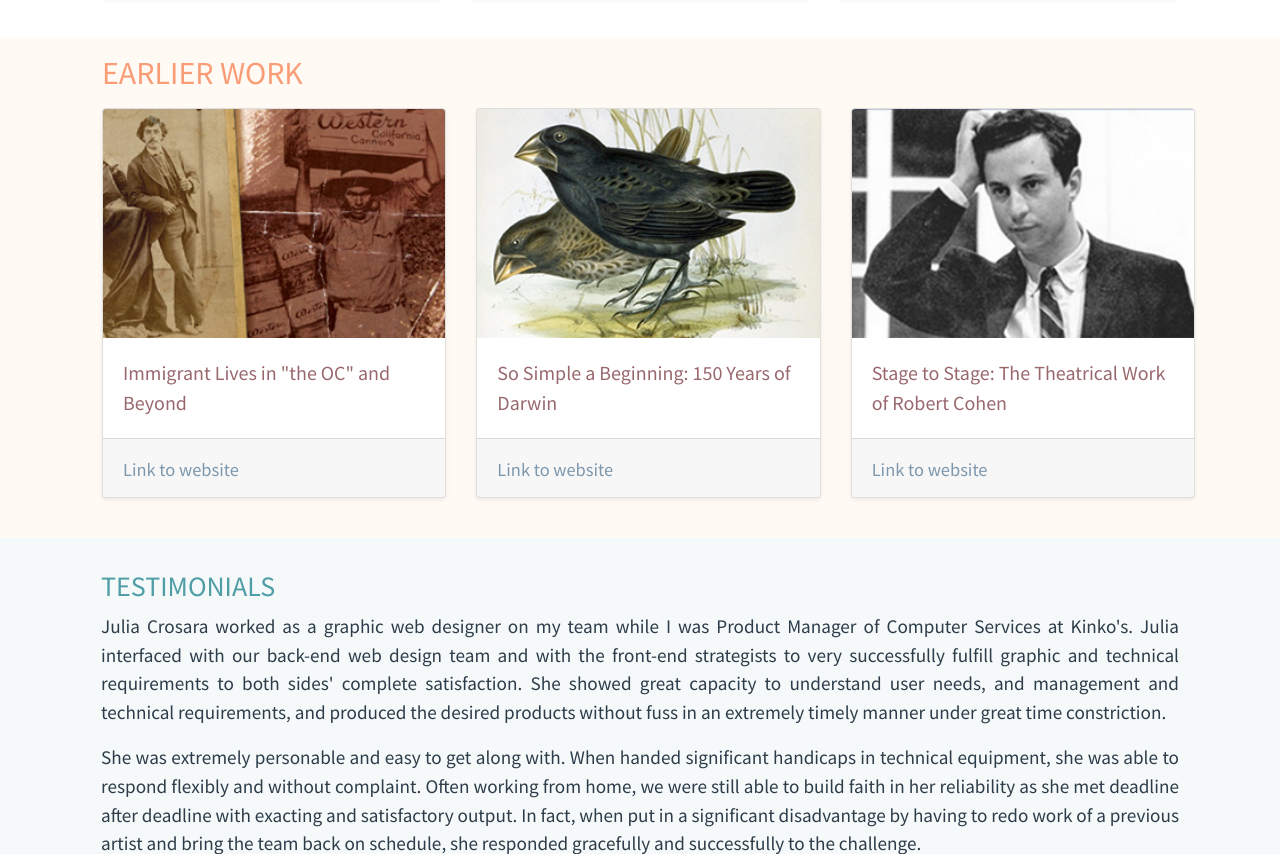
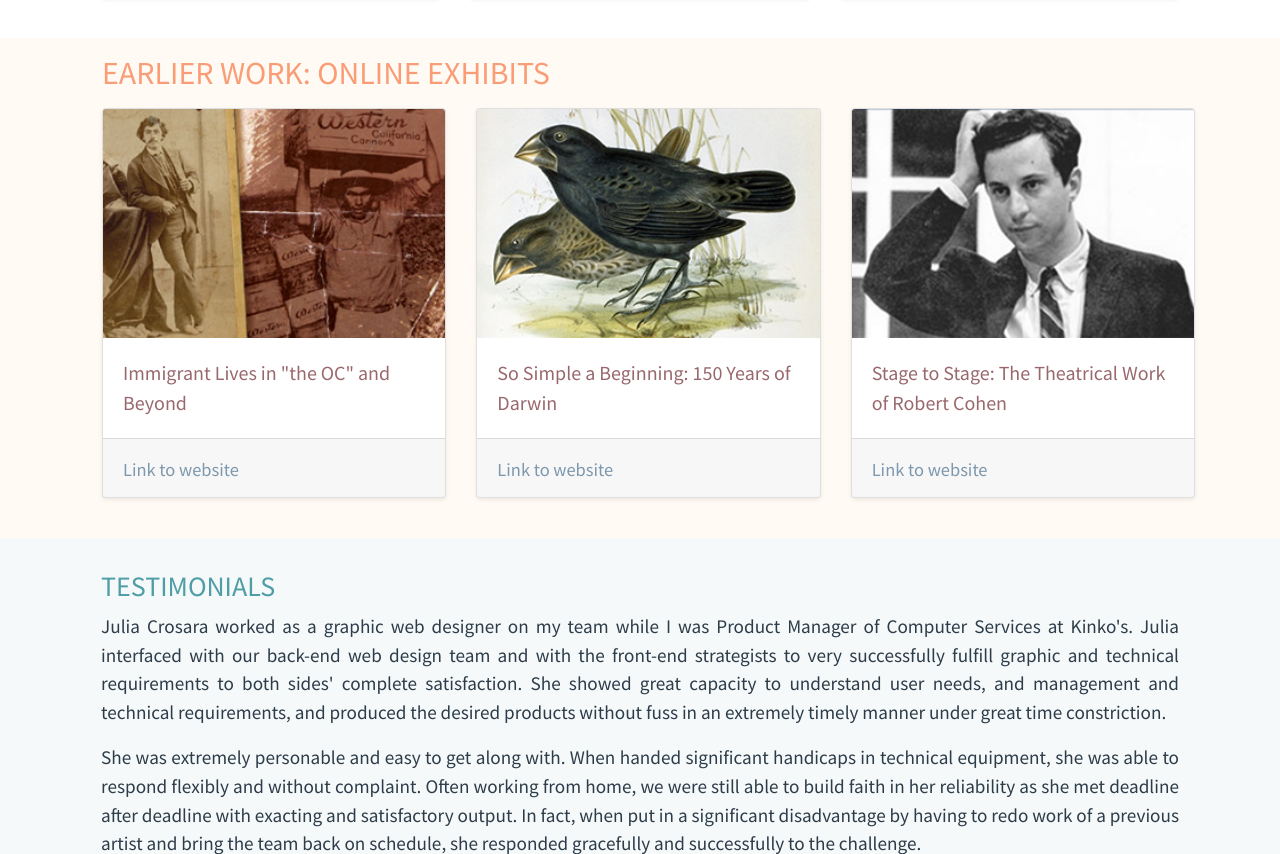
Before and after one commit to julia-crosara/portfolio, a plain HTML site: page index.html in a window 1280 px wide. Shown: the part 1040-1894 px from the top of the page. Drawn offline with nearby package versions, Linux system fonts and the light colour scheme.

Commit message:
Add files via upload

```diff
--- a/index.html
+++ b/index.html
@@ -89,7 +89,7 @@
             <!-- Earlier work -->
             <section class="earlier-bg py-3">
                 <div class="container pl-3 pb-0">
-                    <h2 class="pl-3">Earlier Work</h2>
+                    <h2 class="pl-3">Earlier Work: Online Exhibits</h2>
                     <div class="card-deck pl-3">
                         <div class="col-lg-4 col-md-6">
                             <div class="card mb-4 shadow-sm">
```
